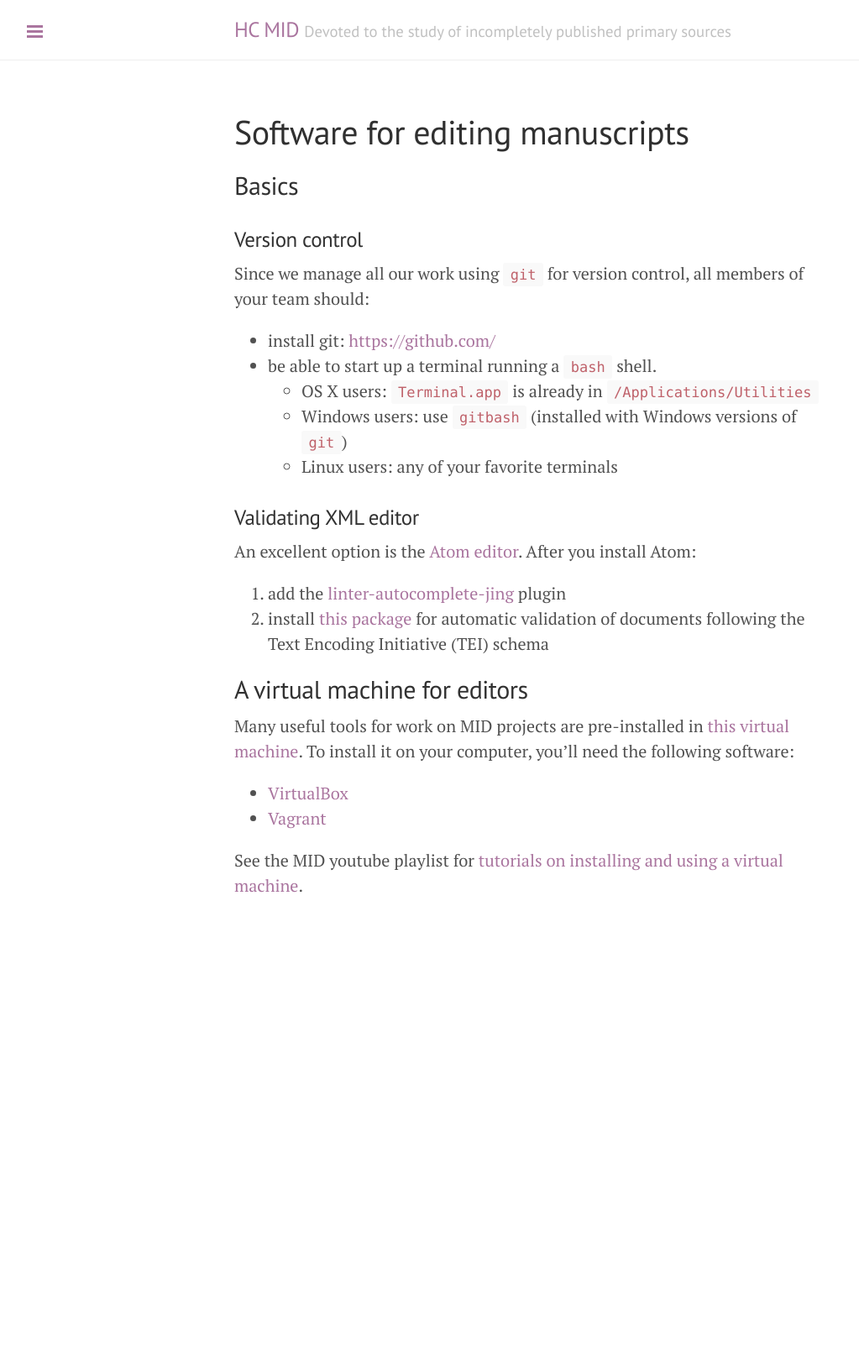
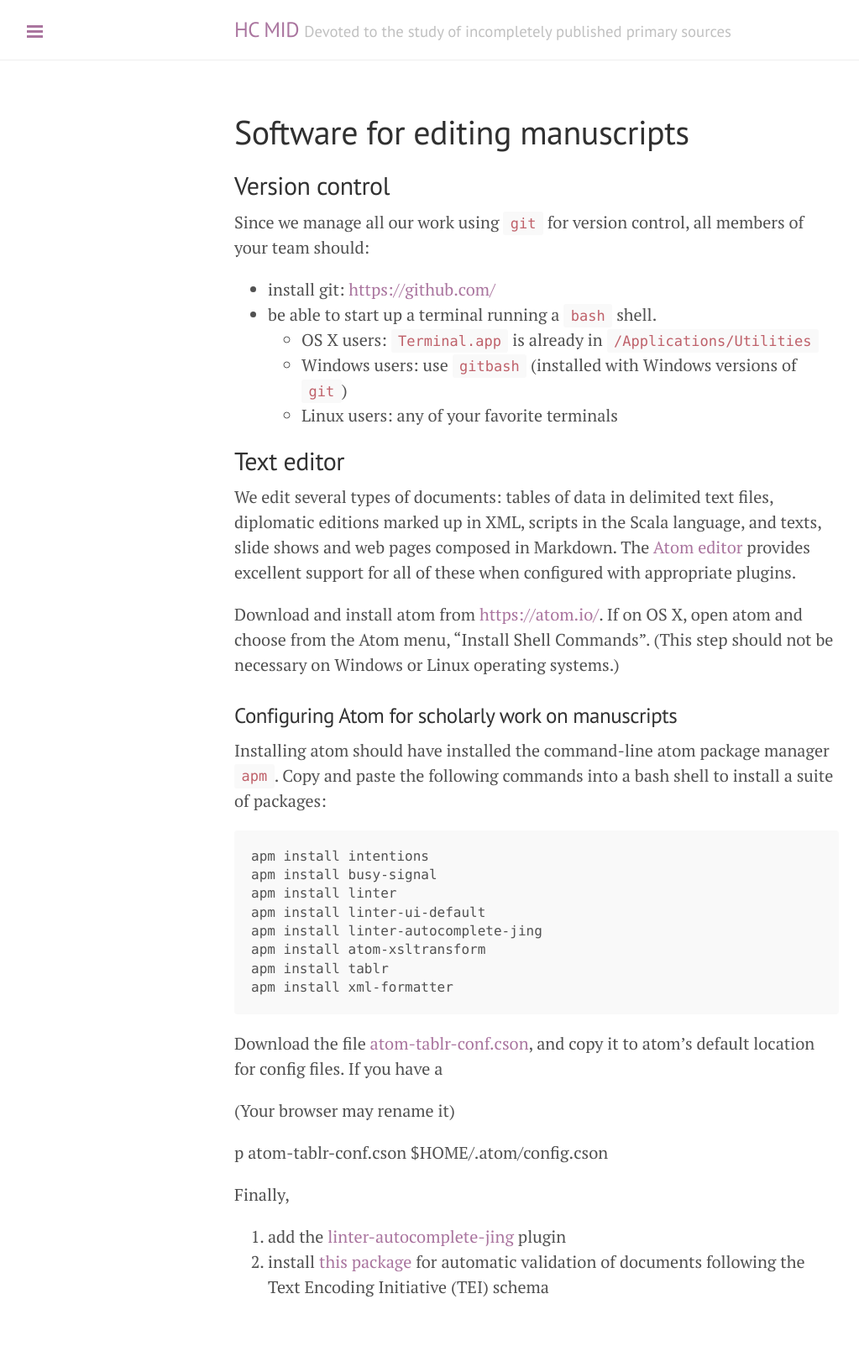
Before and after one commit to HCMID/HCMID.github.io, a Jekyll site: the page built from tech/software.md, in a window 1280 px wide. Shown: the whole page at 84% size, without its empty margins (1-1024 px from the left). Built offline with Jekyll 4.4.1, drawn with Linux system fonts in a browser that asks for light colours; before the commit the page ends 1150 px from its top, so only the background shows below that.

Commit message:
Update, expand tech docs

```diff
--- a/tech/software.md
+++ b/tech/software.md
@@ -4,9 +4,8 @@
 ---
 
 
-## Basics
 
-### Version control
+## Version control
 
 Since we manage all our work using `git` for version control,  all members of your team should:
 
@@ -16,20 +15,36 @@
     - Windows users: use `gitbash` (installed with Windows versions of `git`)
     - Linux users: any of your favorite terminals
 
-### Validating XML editor
+## Text editor
 
-An excellent option is the [Atom editor](https://atom.io/).  After you install Atom:
+We edit several types of documents:  tables of data in delimited text files, diplomatic editions marked up in XML, scripts in the Scala language, and texts, slide shows and web pages composed in Markdown.  The [Atom editor](https://atom.io/) provides excellent support for all of these when configured with appropriate plugins.
+
+Download and install atom from <https://atom.io/>. If on OS X, open atom and choose from the Atom menu, "Install Shell Commands".  (This step should not be necessary on Windows or Linux operating systems.)
+
+
+### Configuring Atom for scholarly work on manuscripts
+
+
+Installing atom should have installed the command-line atom package manager `apm`.   Copy and paste the following commands into a bash shell to install a suite of packages:
+
+    apm install intentions
+    apm install busy-signal
+    apm install linter
+    apm install linter-ui-default
+    apm install linter-autocomplete-jing
+    apm install atom-xsltransform
+    apm install tablr
+    apm install xml-formatter
+
+
+Download the file [atom-tablr-conf.cson](http://hcmid.github.io/tech/atom-tablr-conf.cson), and copy it to atom's default location for config files.  If you have a
+
+
+  (Your browser may rename it)
+
+p atom-tablr-conf.cson $HOME/.atom/config.cson
+
+Finally,
 
 1. add the [linter-autocomplete-jing](https://github.com/aerhard/linter-autocomplete-jing) plugin
 2. install [this package](https://github.com/neelsmith/atomic-tei) for automatic validation of documents following the Text Encoding Initiative (TEI) schema
-
-
-## A virtual machine for editors
-
-Many useful tools for work on MID projects are pre-installed in [this virtual machine](https://github.com/neelsmith/dhvm).  To install it on your computer, you'll need the following software:
-
-
-- [VirtualBox](https://www.virtualbox.org/wiki/Downloads)
-- [Vagrant](https://www.vagrantup.com/)
-
-See the MID youtube playlist for [tutorials on installing and using a virtual machine](https://www.youtube.com/playlist?list=PLJTxcGcJBiz5H-BhBkDFaebI9-R9RSkIN).
```
Also changed, not shown: index.md (+8 -11 lines), tech/file-layout.md (added, +15 -0 lines), tech/file-names.md (added, +14 -0 lines), tech/index.md (+5 -4 lines), tech/organize-your-repo.md (+20 -17 lines), 1 other file.
